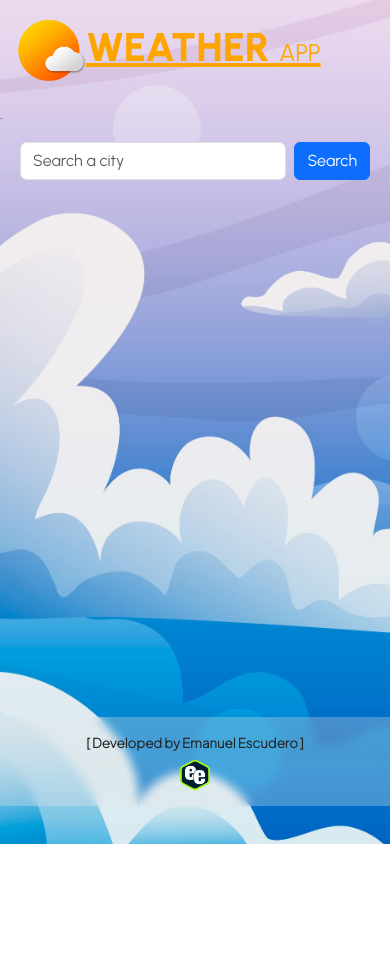
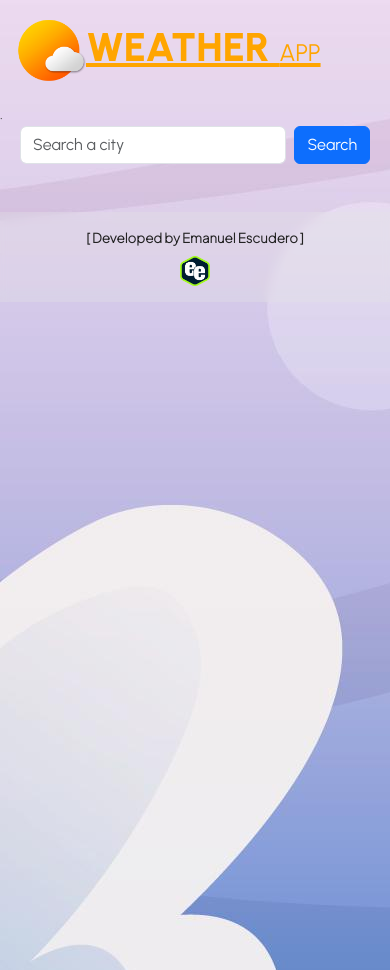
Before and after one commit to escuderoemanuel/WeatherApp, a React (Vite) app: page / in a window 390 px wide. Before the commit the page ends 844 px from the top, so only its background shows below. Built offline with nearby package versions, Linux system fonts and the light colour scheme.

Commit message:
Change background

```diff
--- a/src/components/WeatherApp/Body/Body.css
+++ /dev/null
@@ -1,3 +0,0 @@
-.body {
-  min-height: 70vh;
-}
--- a/src/components/WeatherApp/Body/Body.jsx
+++ b/src/components/WeatherApp/Body/Body.jsx
@@ -1,10 +1,9 @@
-import './Body.css';
 import { SearchCity } from './SearchCity/SearchCity';
 
 export const Body = () => {
   return (
-    <div className='body'>
+    <>
       <SearchCity></SearchCity>
-    </div>
+    </>
   );
 };
--- a/src/components/WeatherApp/Body/SearchCity/SearchCity.css
+++ b/src/components/WeatherApp/Body/SearchCity/SearchCity.css
@@ -1,7 +1,6 @@
 form {
   width: 650px;
-  margin-bottom: 2.5rem;
-  margin: 1rem;
+  margin-bottom: 1rem;
 }
 
 input {
@@ -10,6 +9,7 @@ input {
 
 .cards {
   flex-wrap: wrap;
+  margin-top: 1rem;
 }
 
 .weatherCard {
@@ -99,7 +99,7 @@ h5 span {
 @media screen and (max-width: 900px) {
   form {
     width: 350px;
-    margin-bottom: 2.5rem;
+    margin-bottom: 1rem;
   }
 
   input {
@@ -108,11 +108,16 @@ h5 span {
 
   .weatherCard {
     width: 350px;
-    height: 420px;
-
+    height: 360px;
     padding: 1rem 2rem;
     border: none;
     border-radius: 15px;
+    margin: 0rem;
+  }
+
+  .secondaryWeatherCard {
+    height: 300px;
+    margin: 0.5rem;
   }
 
   .iconWeather {
--- a/src/components/WeatherApp/Body/SearchCity/SearchCity.jsx
+++ b/src/components/WeatherApp/Body/SearchCity/SearchCity.jsx
@@ -2,7 +2,6 @@ import './SearchCity.css';
 import { useState } from 'react';
 
 export const SearchCity = () => {
-  /* const urlBase = 'https://api.weatherbit.io/v2.0/current'; */
   const urlBase = 'https://api.weatherbit.io/v2.0/forecast/daily';
   const API_KEY = '70270ea0769546c28f7ecf69945bf219';
   const [city, setCity] = useState('');
@@ -38,16 +37,13 @@ export const SearchCity = () => {
 
   const handleSubmit = (e) => {
     e.preventDefault();
-    /* if(city.length > 0) fetchWeather() */
     city.length > 0 && fetchWeather();
     setCity('');
   };
 
   const fetchWeather = async () => {
     try {
-      /* const response = await fetch(`${urlBase}?&city=${city}&key=${API_KEY}`); */
       const response = await fetch(`${urlBase}?&city=${city}&key=${API_KEY}`);
-      /* ?city=Raleigh,NC&key=API_KEY */
       const dataResponse = await response.json();
       setDataWeather(dataResponse);
     } catch (error) {
@@ -76,7 +72,7 @@ export const SearchCity = () => {
         <div className='cards d-flex justify-content-center align-items-center'>
           {/* FirstDay */}
           <div className='weatherCard'>
-            <div className='headerCardWeather d-flex align-items-center justify-content-between mb-4'>
+            <div className='headerCardWeather d-flex align-items-center justify-content-between'>
               <h2 className='cityName'>
                 {dataWeather.city_name}
                 <span className='country'>
@@ -144,7 +140,7 @@ export const SearchCity = () => {
             {/* SecondDay */}
             <div className='secondaryWeatherCard'>
               <div className='align-items-center justify-content-around'>
-                <div className='headerCardWeather d-flex align-items-center justify-content-between mb-4'>
+                <div className='headerCardWeather d-flex align-items-center justify-content-between'>
                   <h5>{secondDay}</h5>
                   <img
                     className='iconWeatherSecondary'
@@ -194,7 +190,7 @@ export const SearchCity = () => {
             {/* ThirdDay */}
             <div className='secondaryWeatherCard'>
               <div className='align-items-center justify-content-around'>
-                <div className='headerCardWeather d-flex align-items-center justify-content-between mb-4'>
+                <div className='headerCardWeather d-flex align-items-center justify-content-between'>
                   <h5>{thirdDay}</h5>
                   <img
                     className='iconWeatherSecondary'
@@ -244,7 +240,7 @@ export const SearchCity = () => {
             {/* FourthDay */}
             <div className='secondaryWeatherCard'>
               <div className='align-items-center justify-content-around'>
-                <div className='headerCardWeather d-flex align-items-center justify-content-between mb-4'>
+                <div className='headerCardWeather d-flex align-items-center justify-content-between'>
                   <h5>{fourthDay}</h5>
                   <img
                     className='iconWeatherSecondary'
@@ -294,7 +290,7 @@ export const SearchCity = () => {
             {/* FifthDay */}
             <div className='secondaryWeatherCard'>
               <div className='align-items-center justify-content-around'>
-                <div className='headerCardWeather d-flex align-items-center justify-content-between mb-4'>
+                <div className='headerCardWeather d-flex align-items-center justify-content-between'>
                   <h5>{fifthDay}</h5>
                   <img
                     className='iconWeatherSecondary'
--- a/src/components/WeatherApp/Footer/Footer.css
+++ b/src/components/WeatherApp/Footer/Footer.css
@@ -1,19 +1,19 @@
 .footer {
   font-size: 0.82em;
   font-weight: light;
+  display: flex;
+  flex-direction: column;
   width: 100%;
   position: relative;
   bottom: 0;
-  display: flex;
-  flex-direction: column;
   justify-content: center;
   align-items: center;
   background-color: rgba(228, 228, 228, 0.3);
   backdrop-filter: blur(5px);
+  margin-top: auto;
 }
 
 .footerContainer {
-  height: 100%;
   padding: 1rem 0;
   display: flex;
   flex-direction: column;
@@ -32,3 +32,9 @@
 .logoDev {
   width: 30px;
 }
+
+@media screen and (max-width: 900px) {
+  .footer {
+    margin-top: 2rem;
+  }
+}
--- a/src/components/WeatherApp/Header/Header.css
+++ b/src/components/WeatherApp/Header/Header.css
@@ -1,7 +1,5 @@
 .header {
-  height: 15vh;
-  margin-bottom: 2rem;
-  padding-left: 4rem;
+  padding: 2rem 4rem;
   color: orange;
 }
 
--- a/src/components/WeatherApp/WeatherApp.css
+++ b/src/components/WeatherApp/WeatherApp.css
@@ -1,6 +1,6 @@
 .containerCenter {
   display: flex;
   flex-direction: column;
+  height: 100vh;
   align-items: center;
-  position: relative;
 }
--- a/src/main.css
+++ b/src/main.css
@@ -13,3 +13,10 @@ body {
   background-size: cover;
   background-repeat: no-repeat;
 }
+
+@media screen and (max-width: 900px) {
+  body {
+    background-image: url('./assets/img/background4.jpg');
+    background-size: auto;
+  }
+}
```
